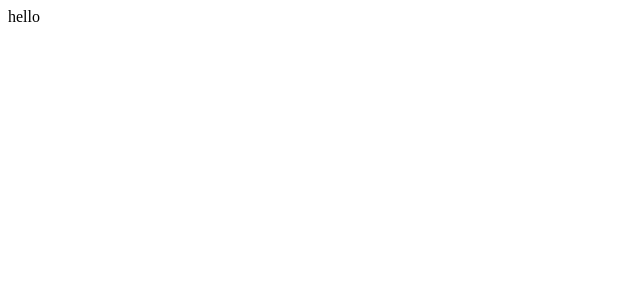
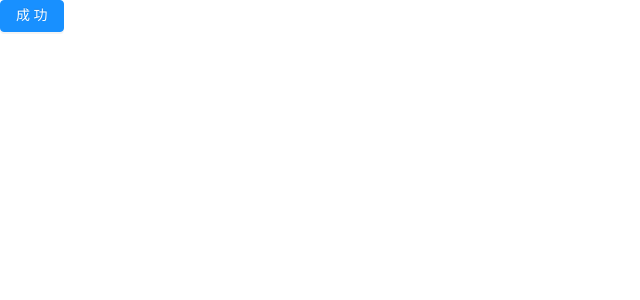
Before and after one commit to xssacr/react-admin, a React (Create React App) app: page / in a window 1280 px wide. Shown: the top 300 px of the page, without its empty margins (0-640 px from the left). Built offline with nearby package versions, Linux system fonts and the light colour scheme.

Commit message:
引入 antd 以及其他第三方依赖

```diff
--- /dev/null
+++ b/config-overrides.js
@@ -0,0 +1,9 @@
+const { override, fixBabelImports } = require("customize-cra");
+
+module.exports = override(
+  fixBabelImports("import", {
+    libraryName: "antd",
+    libraryDirectory: "es",
+    style: "css",
+  })
+);
--- a/src/App.js
+++ b/src/App.js
@@ -1,9 +1,10 @@
 import React from 'react';
+import {Button} from 'antd'
 
 function App() {
   return (
     <div className="App">
-      hello
+      <Button type="primary">成功</Button>
     </div>
   );
 }
--- a/src/index.js
+++ b/src/index.js
@@ -1,6 +1,8 @@
 import React from 'react';
 import ReactDOM from 'react-dom';
 import App from './App'
+import './assets/styles/reset.scss'
+import './assets/styles/common.scss'
 
 ReactDOM.render(
   <App />,
```
Also changed, not shown: package.json (+13 -3 lines), 1 other file (tests, documents, lock files or other folders).
